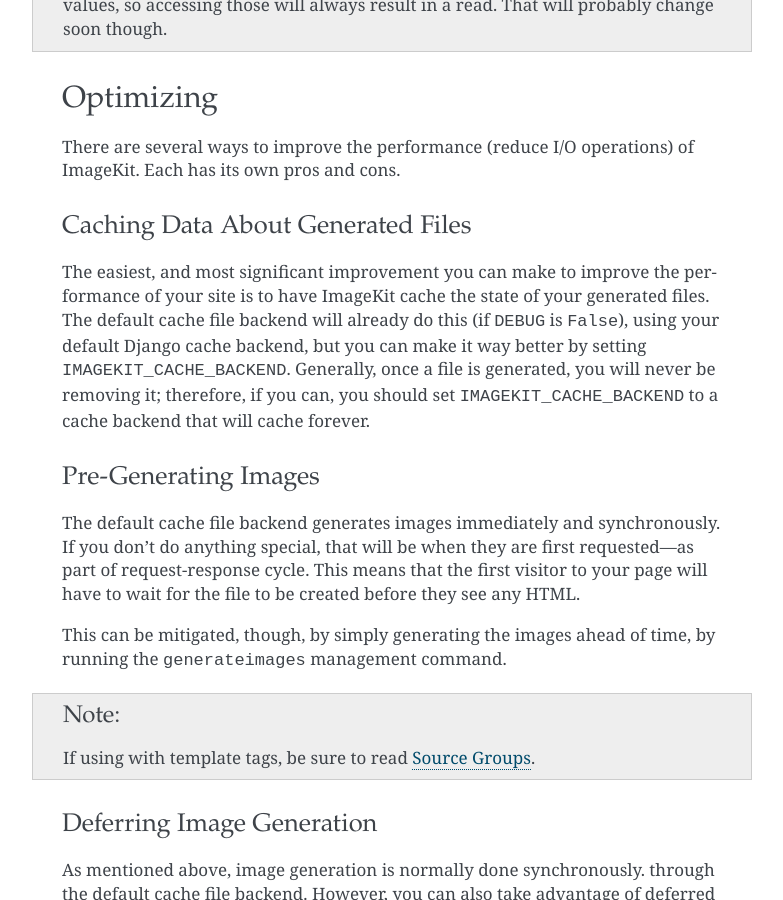
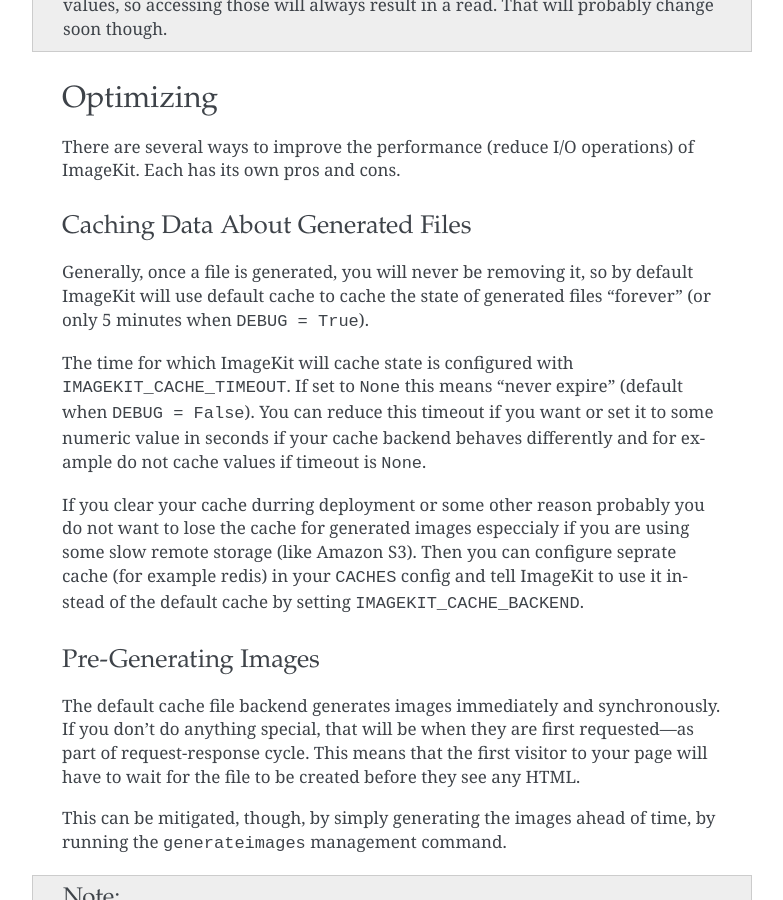
Before and after one commit to matthewwithanm/django-imagekit, a Sphinx documentation site: the page built from docs/caching.rst, in a window 1280 px wide and 900 px high, scrolled down 1813 px. Shown: the whole window, without its empty margins (358-1141 px from the left). Built offline with Sphinx 7.4.7, drawn with Linux system fonts in a browser that asks for light colours.

Commit message:
Make it possible to configure IMAGEKIT_CACHE_TIMEOUT
By default cache forever

```diff
--- a/docs/caching.rst
+++ b/docs/caching.rst
@@ -100,13 +100,21 @@ ImageKit. Each has its own pros and cons.
 Caching Data About Generated Files
 ----------------------------------
 
-The easiest, and most significant improvement you can make to improve the
-performance of your site is to have ImageKit cache the state of your generated
-files. The default cache file backend will already do this (if ``DEBUG`` is
-``False``), using your default Django cache backend, but you can make it way
-better by setting ``IMAGEKIT_CACHE_BACKEND``. Generally, once a file is
-generated, you will never be removing it; therefore, if you can, you should set
-``IMAGEKIT_CACHE_BACKEND`` to a cache backend that will cache forever.
+Generally, once a file is generated, you will never be removing it, so by
+default ImageKit will use default cache to cache the state of generated
+files "forever" (or only 5 minutes when ``DEBUG = True``).
+
+The time for which ImageKit will cache state is configured with
+``IMAGEKIT_CACHE_TIMEOUT``. If set to ``None`` this means "never expire"
+(default when ``DEBUG = False``). You can reduce this timeout if you want
+or set it to some numeric value in seconds if your cache backend behaves
+differently and for example do not cache values if timeout is ``None``.
+
+If you clear your cache durring deployment or some other reason probably
+you do not want to lose the cache for generated images especcialy if you
+are using some slow remote storage (like Amazon S3). Then you can configure
+seprate cache (for example redis) in your ``CACHES`` config and tell ImageKit
+to use it instead of the default cache by setting ``IMAGEKIT_CACHE_BACKEND``.
 
 
 Pre-Generating Images
```
Also changed, not shown: docs/configuration.rst (+9 -0 lines), 2 other files.
